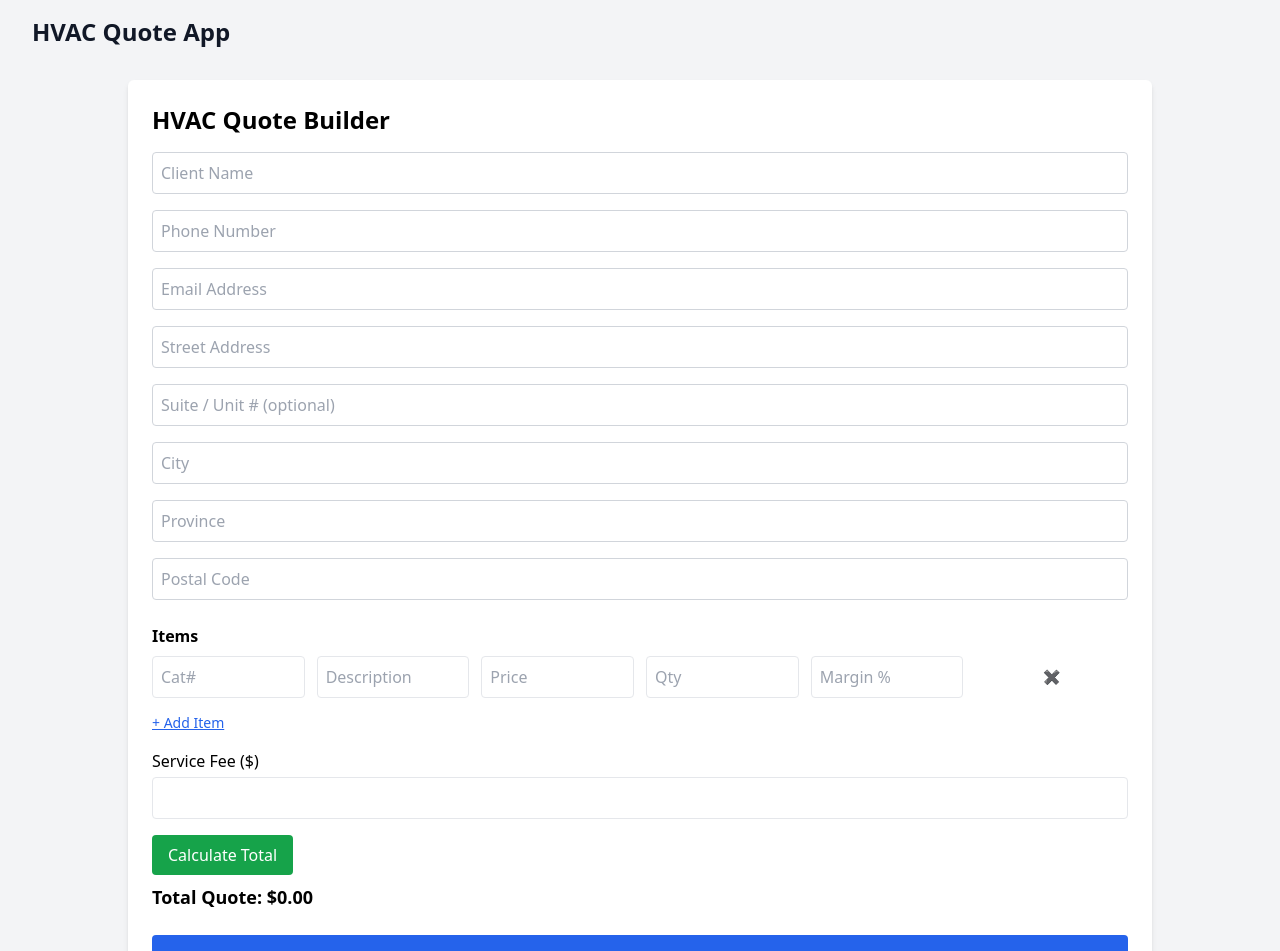
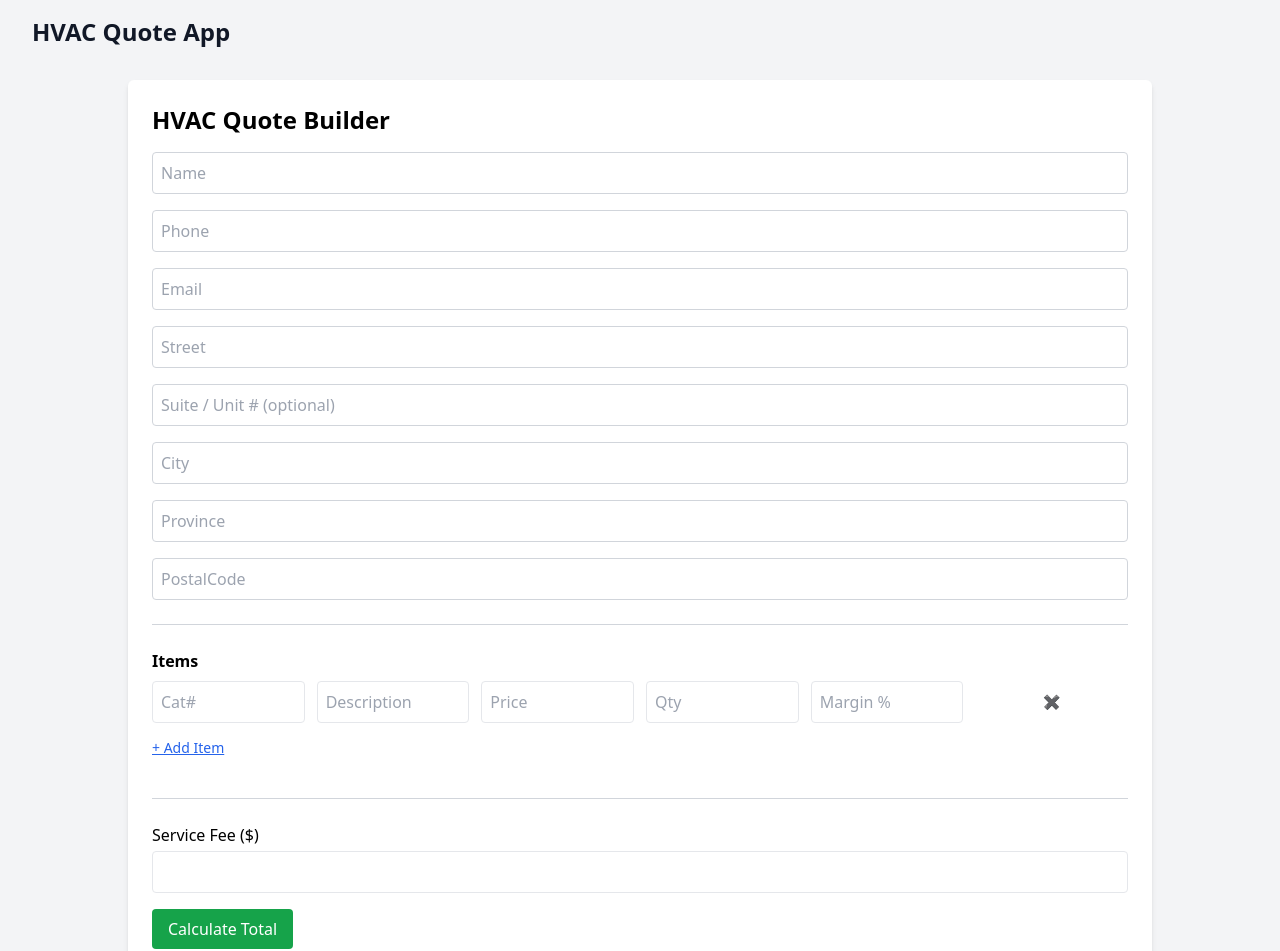
Before and after one commit to alljay213/hvac-quote-app, a React (Vite) app: page / in a window 1280 px wide. Shown: the top 951 px of the page. Built offline with nearby package versions, Linux system fonts and the light colour scheme.

Commit message:
refactor: enhance quote calculation and form handling in QuoteBuilder component

```diff
--- a/src/components/QuoteBuilder.jsx
+++ b/src/components/QuoteBuilder.jsx
@@ -3,16 +3,23 @@ import { db } from "../firebase";
 import { addDoc, collection, serverTimestamp } from "firebase/firestore";
 import QuotePreviewModal from "./QuotePreviewModal";
 
-// Sanitize helper
-const sanitize = (str) => {
-  if (typeof str !== "string") return "";
-  return str
-    .replace(/<[^>]*>?/gm, "") // Remove HTML tags
+// Constants
+const TAX_RATE = 0.13;
+const sanitize = (str) =>
+  typeof str === "string"
+    ? str
+        .replace(/<[^>]*>?/gm, "")
         .replace(/&/g, "&amp;")
         .replace(/</g, "&lt;")
         .replace(/>/g, "&gt;")
-    .trim();
-};
+        .trim()
+    : "";
+
+const formatCurrency = (amount) =>
+  new Intl.NumberFormat("en-CA", {
+    style: "currency",
+    currency: "CAD",
+  }).format(amount);
 
 export default function QuoteBuilder() {
   const [client, setClient] = useState({
@@ -31,8 +38,8 @@ export default function QuoteBuilder() {
   ]);
 
   const [serviceFee, setServiceFee] = useState("");
+  const [tax, setTax] = useState(0);
   const [total, setTotal] = useState(0);
-
   const [showPreview, setShowPreview] = useState(false);
 
   const handleClientChange = (e) => {
@@ -58,42 +65,39 @@ export default function QuoteBuilder() {
   };
 
   const calculateTotal = () => {
-    let subtotal = itemList.reduce((sum, item) => {
+    const itemTotal = itemList.reduce((sum, item) => {
       const cost = parseFloat(item.price) || 0;
       const quantity = parseInt(item.quantity) || 1;
       const margin = parseFloat(item.margin) || 0;
-      const markedUp = cost * quantity * (1 + margin / 100);
-      return sum + markedUp;
+      return sum + cost * quantity * (1 + margin / 100);
     }, 0);
 
     const fee = parseFloat(serviceFee) || 0;
-    setTotal(subtotal + fee);
+    const subtotal = itemTotal + fee;
+    const taxAmt = subtotal * TAX_RATE;
+
+    setTax(taxAmt);
+    setTotal(subtotal + taxAmt);
   };
 
   const saveQuote = async () => {
-    if (
-      !client.name ||
-      !client.phone ||
-      !client.email ||
-      !client.street ||
-      !client.city ||
-      !client.province ||
-      !client.postalCode
-    ) {
+    const required = [
+      "name",
+      "phone",
+      "email",
+      "street",
+      "city",
+      "province",
+      "postalCode",
+    ];
+    if (required.some((key) => !client[key])) {
       alert("Please fill out all required client fields.");
       return;
     }
 
-    const safeClient = {
-      name: sanitize(client.name),
-      phone: sanitize(client.phone),
-      email: sanitize(client.email),
-      street: sanitize(client.street),
-      unit: sanitize(client.unit),
-      city: sanitize(client.city),
-      province: sanitize(client.province),
-      postalCode: sanitize(client.postalCode),
-    };
+    const safeClient = Object.fromEntries(
+      Object.entries(client).map(([k, v]) => [k, sanitize(v)])
+    );
 
     const parsedItems = itemList.map((item) => {
       const cost = parseFloat(item.price) || 0;
@@ -111,21 +115,32 @@ export default function QuoteBuilder() {
     });
 
     const fee = parseFloat(serviceFee) || 0;
-    const totalValue =
-      parsedItems.reduce((sum, item) => sum + item.sellingPrice, 0) + fee;
+    const itemTotal = parsedItems.reduce(
+      (sum, item) => sum + item.sellingPrice,
+      0
+    );
+    const subtotal = itemTotal + fee;
+    const taxAmt = subtotal * TAX_RATE;
+    const totalValue = subtotal + taxAmt;
 
     try {
       await addDoc(collection(db, "quotes"), {
         client: safeClient,
         items: parsedItems,
         serviceFee: fee,
+        tax: parseFloat(taxAmt.toFixed(2)),
         total: parseFloat(totalValue.toFixed(2)),
         createdAt: serverTimestamp(),
       });
 
       alert("Quote saved successfully!");
+      resetForm();
+    } catch (err) {
+      alert("Error saving quote: " + err.message);
+    }
+  };
 
-      // Reset form
+  const resetForm = () => {
     setClient({
       name: "",
       phone: "",
@@ -140,128 +155,87 @@ export default function QuoteBuilder() {
       { catNo: "", description: "", price: "", quantity: "", margin: "" },
     ]);
     setServiceFee("");
+    setTax(0);
     setTotal(0);
-    } catch (err) {
-      alert("Error saving quote: " + err.message);
-    }
   };
+
+  const isDisabled =
+    !client.name ||
+    !client.phone ||
+    !client.email ||
+    !client.street ||
+    !client.city ||
+    !client.province ||
+    !client.postalCode ||
+    itemList.length === 0;
 
   return (
     <>
       <div className="max-w-5xl mx-auto p-6 bg-white shadow-md rounded-md text-black">
-        <h2 className="text-2xl font-bold mb-4 ">HVAC Quote Builder</h2>
+        <h2 className="text-2xl font-bold mb-4">HVAC Quote Builder</h2>
 
         {/* Client Info */}
-        <div className="grid gap-4 mb-6 ">
+        <div className="grid gap-4 mb-6">
+          {[
+            "name",
+            "phone",
+            "email",
+            "street",
+            "unit",
+            "city",
+            "province",
+            "postalCode",
+          ].map((field) => (
             <input
+              key={field}
               type="text"
-            name="name"
-            placeholder="Client Name"
-            value={client.name}
+              name={field}
+              placeholder={
+                field === "unit"
+                  ? "Suite / Unit # (optional)"
+                  : field.charAt(0).toUpperCase() + field.slice(1)
+              }
+              value={client[field]}
               onChange={handleClientChange}
               className="border border-gray-300 p-2 rounded w-full"
             />
-          <input
-            type="text"
-            name="phone"
-            placeholder="Phone Number"
-            value={client.phone}
-            onChange={handleClientChange}
-            className="border border-gray-300 p-2 rounded w-full"
-          />
-          <input
-            type="email"
-            name="email"
-            placeholder="Email Address"
-            value={client.email}
-            onChange={handleClientChange}
-            className="border border-gray-300 p-2 rounded w-full"
-          />
-          <input
-            type="text"
-            name="street"
-            placeholder="Street Address"
-            value={client.street}
-            onChange={handleClientChange}
-            className="border border-gray-300 p-2 rounded w-full"
-          />
-          <input
-            type="text"
-            name="unit"
-            placeholder="Suite / Unit # (optional)"
-            value={client.unit}
-            onChange={handleClientChange}
-            className="border border-gray-300 p-2 rounded w-full"
-          />
-          <input
-            type="text"
-            name="city"
-            placeholder="City"
-            value={client.city}
-            onChange={handleClientChange}
-            className="border border-gray-300 p-2 rounded w-full"
-          />
-          <input
-            type="text"
-            name="province"
-            placeholder="Province"
-            value={client.province}
-            onChange={handleClientChange}
-            className="border border-gray-300 p-2 rounded w-full"
-          />
-          <input
-            type="text"
-            name="postalCode"
-            placeholder="Postal Code"
-            value={client.postalCode}
-            onChange={handleClientChange}
-            className="border border-gray-300 p-2 rounded w-full"
-          />
+          ))}
         </div>
+
+        <div className="border-t border-gray-300 my-6" />
 
         {/* Items */}
         <h3 className="font-semibold mb-2">Items</h3>
         {itemList.map((item, index) => (
           <div key={index} className="grid grid-cols-6 gap-3 mb-3 items-center">
+            {["catNo", "description", "price", "quantity", "margin"].map(
+              (field) => (
                 <input
-              placeholder="Cat#"
-              value={item.catNo}
-              onChange={(e) => handleItemChange(index, "catNo", e.target.value)}
-              className="p-2 border rounded"
-            />
-            <input
-              placeholder="Description"
-              value={item.description}
+                  key={field}
+                  placeholder={
+                    {
+                      catNo: "Cat#",
+                      description: "Description",
+                      price: "Price",
+                      quantity: "Qty",
+                      margin: "Margin %",
+                    }[field]
+                  }
+                  type={
+                    field === "price" ||
+                    field === "quantity" ||
+                    field === "margin"
+                      ? "number"
+                      : "text"
+                  }
+                  value={item[field]}
                   onChange={(e) =>
-                handleItemChange(index, "description", e.target.value)
+                    handleItemChange(index, field, e.target.value)
                   }
                   className="p-2 border rounded"
                 />
-            <input
-              type="number"
-              placeholder="Price"
-              value={item.price}
-              onChange={(e) => handleItemChange(index, "price", e.target.value)}
-              className="p-2 border rounded"
-            />
-            <input
-              type="number"
-              placeholder="Qty"
-              value={item.quantity}
-              onChange={(e) =>
-                handleItemChange(index, "quantity", e.target.value)
-              }
-              className="p-2 border rounded"
-            />
-            <input
-              type="number"
-              placeholder="Margin %"
-              value={item.margin}
-              onChange={(e) =>
-                handleItemChange(index, "margin", e.target.value)
-              }
-              className="p-2 border rounded"
-            />
+              )
+            )}
             <button
               onClick={() => removeItemRow(index)}
               className="text-red-500 text-sm hover:underline"
@@ -270,13 +244,14 @@ export default function QuoteBuilder() {
             </button>
           </div>
         ))}
-
         <button
           onClick={addItemRow}
           className="text-blue-600 underline text-sm mb-4"
         >
           + Add Item
         </button>
+
+        <div className="border-t border-gray-300 my-6" />
 
         {/* Service Fee */}
         <div className="mb-4">
@@ -289,32 +264,38 @@ export default function QuoteBuilder() {
           />
         </div>
 
-        {/* Total */}
-        <div className="mb-6">
+        {/* Totals */}
+        <div className="mb-6 space-y-1">
           <button
             onClick={calculateTotal}
             className="bg-green-600 text-white px-4 py-2 rounded"
           >
             Calculate Total
           </button>
-          <p className="mt-2 text-lg font-bold">
-            Total Quote: ${total.toFixed(2)}
+          <p>Tax (13%): {formatCurrency(tax)}</p>
+          <p className="text-lg font-bold">
+            Total Quote: {formatCurrency(total)}
           </p>
         </div>
 
-        {/* Save */}
         <button
           onClick={() => setShowPreview(true)}
-          className="w-full bg-blue-600 text-white py-3 rounded"
+          disabled={isDisabled}
+          className={`w-full py-3 rounded text-white font-semibold ${
+            isDisabled
+              ? "bg-gray-400 cursor-not-allowed"
+              : "bg-blue-600 hover:bg-blue-700"
+          }`}
         >
           Preview Quote
         </button>
       </div>
+
       {showPreview && (
         <QuotePreviewModal
           client={client}
           items={itemList}
-          serviceFee={serviceFee}
+          serviceFee={parseFloat(serviceFee)}
           total={total}
           onClose={() => setShowPreview(false)}
           onConfirm={() => {
```
Lines whose indentation alone changed are shown as unchanged.
